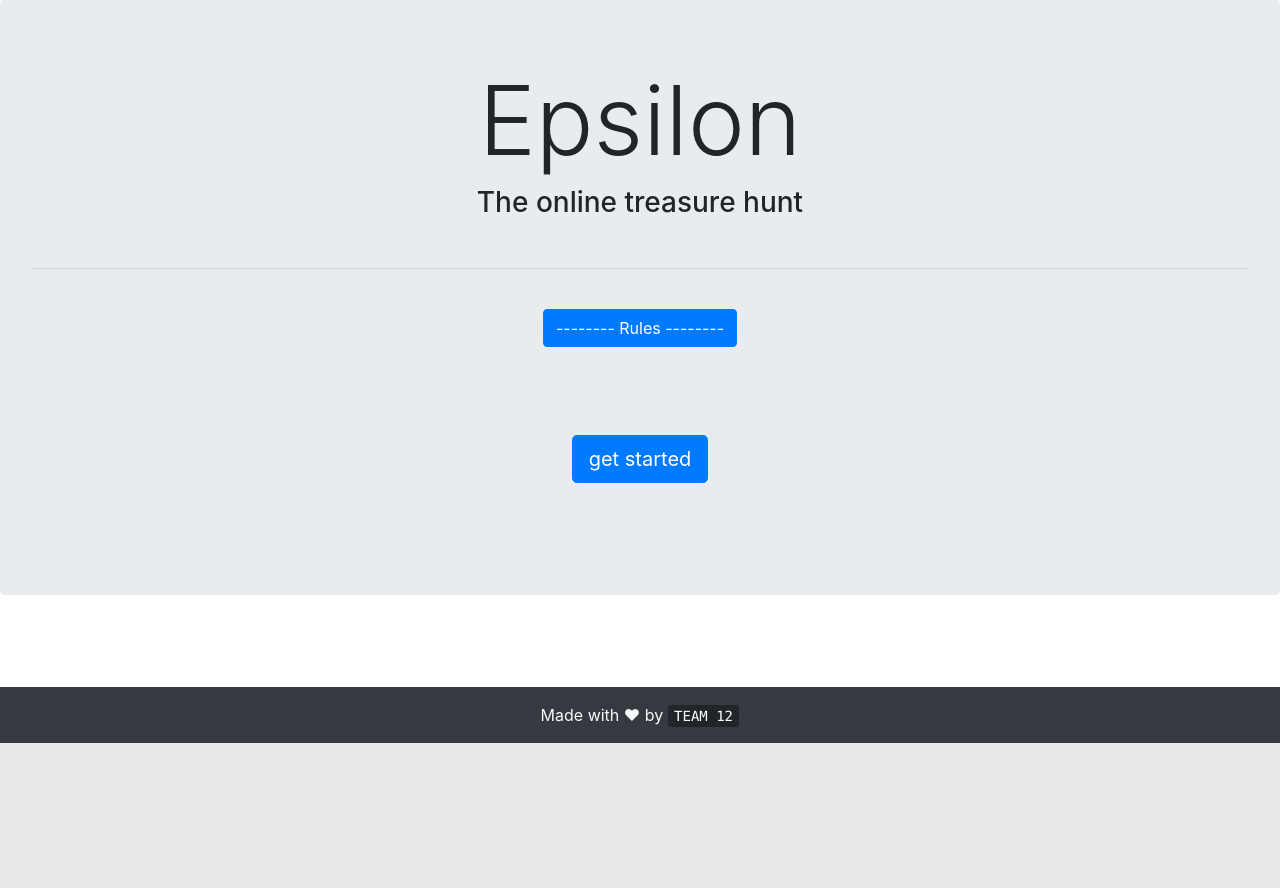
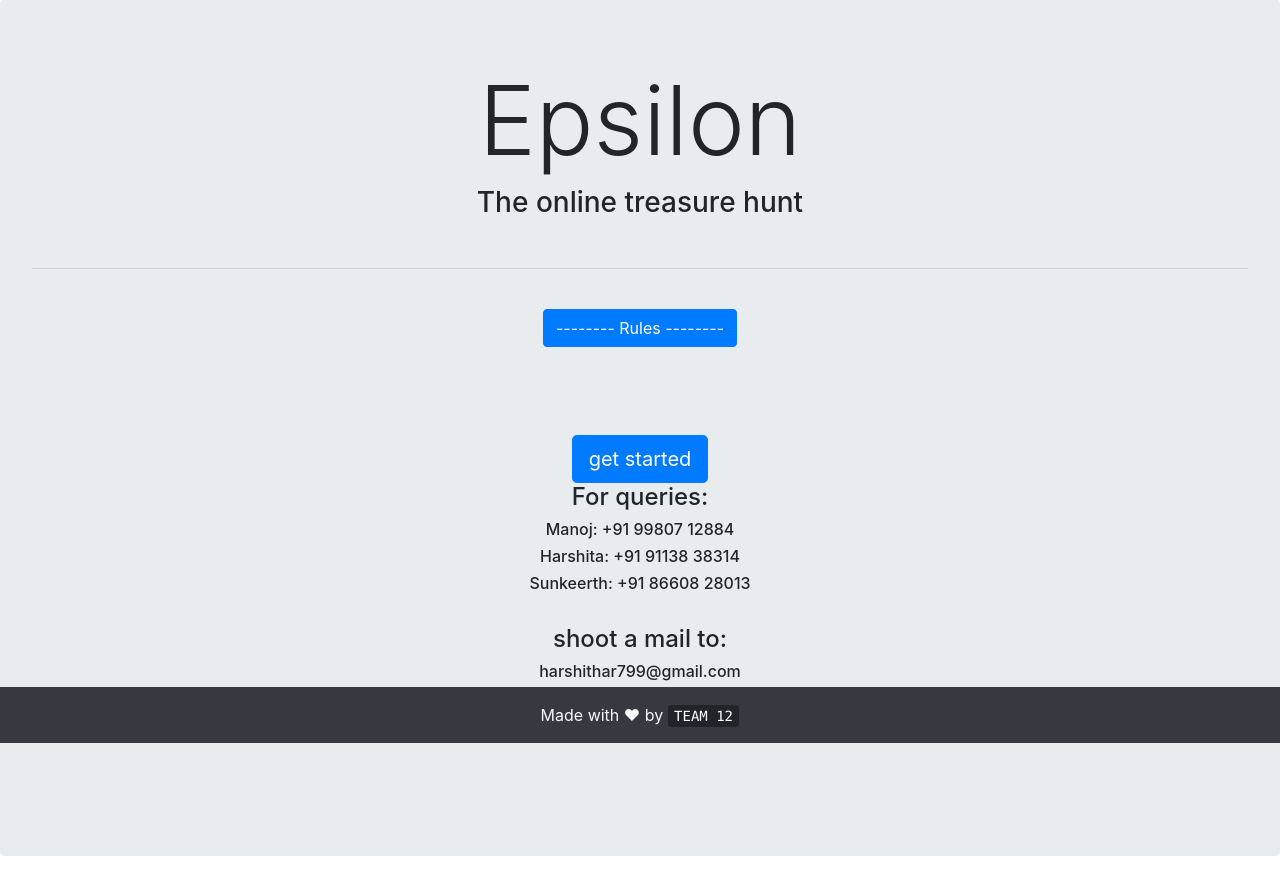
Before and after one commit to EagleCoder404/epsilon, a PHP site: page / in a window 1280 px wide. Shown: the part 57-945 px from the top of the page. Before the commit the page ends 800 px from the top, so only its background shows below. Run offline with PHP 8.4, Linux system fonts and the light colour scheme.

Commit message:
Update index.php

```diff
--- a/index.php
+++ b/index.php
@@ -159,6 +159,19 @@
 
       </div>
 
+        <div class="text-center">
+        <h4>For queries:</h4>
+        <h6>Manoj: +91 99807 12884</h6>
+        <h6>Harshita: +91 91138 38314</h6>
+        <h6>Sunkeerth: +91 86608 28013</h6>
+        <br>
+        <h4>shoot a mail to:</h4>
+
+        <h6>harshithar799@gmail.com</h6>
+        <h6>manojkumar333619@gmail.com</h6>
+        <h6>sunkeerthmuppala@gmail.com</h6>
+    </div>
+
 
     <br><br>
 
```
